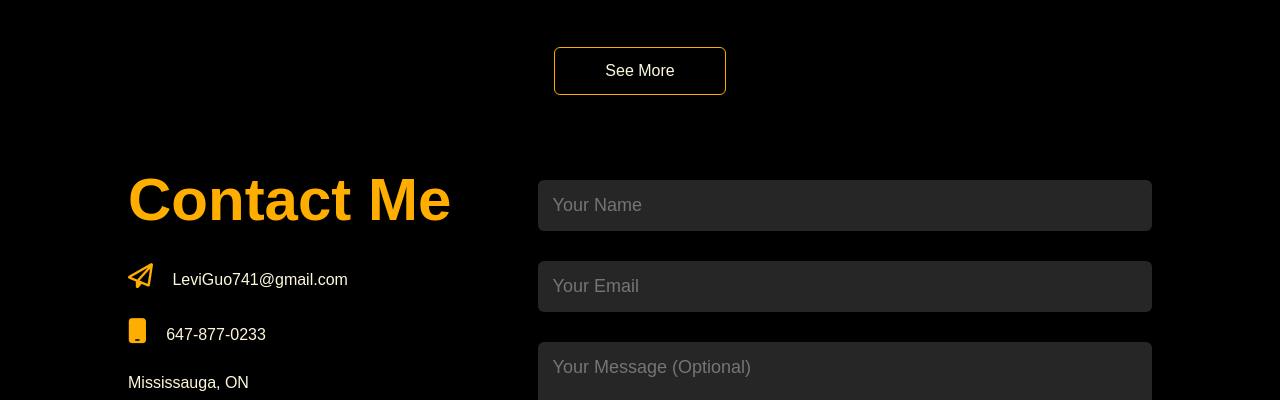
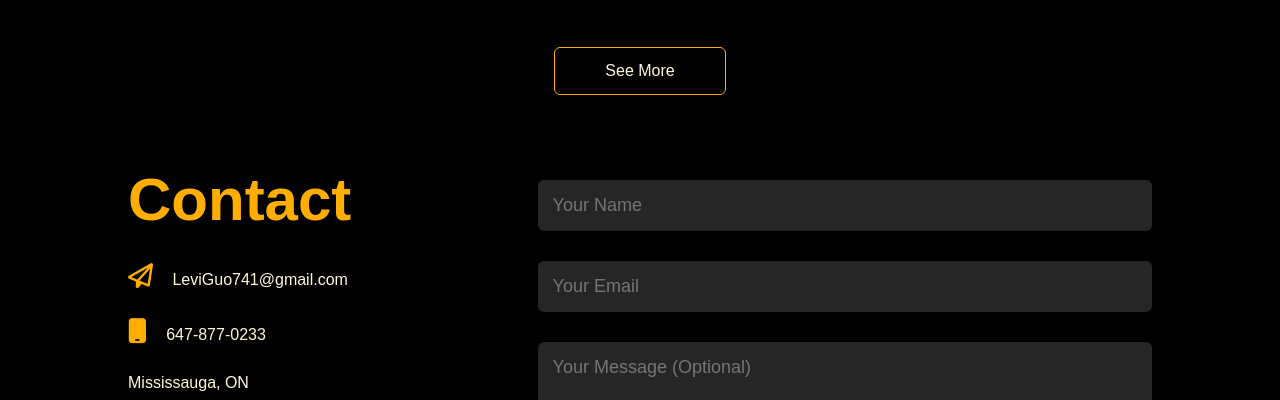
Before and after one commit to LeviLives/LeviLives.github.io, a plain HTML site: page index.html in a window 1280 px wide. Shown: the part 2386-2786 px from the top of the page. Drawn offline with Linux system fonts and the light colour scheme.

Commit message:
Update index.html

```diff
--- a/index.html
+++ b/index.html
@@ -145,7 +145,7 @@
     <div class="container">
         <div class="row">
             <div class="contact-left">
-                <h1 class="sub-title">Contact Me</h1>
+                <h1 class="sub-title">Contact</h1>
                 <p><i class="fa-regular fa-paper-plane"></i> LeviGuo741@gmail.com</p>
                 <p><i class="fa-solid fa-mobile"></i> 647-877-0233</p>
                 <p>Mississauga, ON</p>
```
